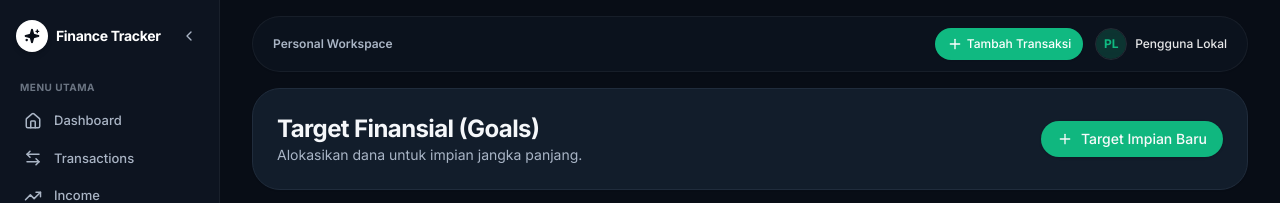
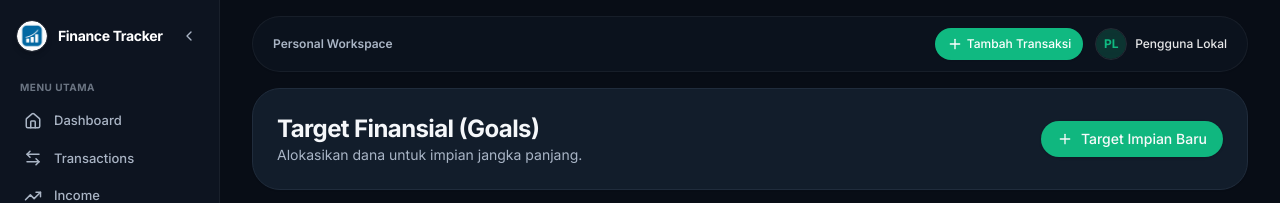
Before and after one commit to jojomilo123/finance-tracker-v2, a Next.js app: page /goals in a window 1280 px wide. Shown: the top 203 px of the page. Built offline with nearby package versions, Linux system fonts and the light colour scheme.

Commit message:
feat: Use custom growth chart image as app logo

```diff
--- a/app/layout.tsx
+++ b/app/layout.tsx
@@ -8,6 +8,10 @@ const inter = Inter({ subsets: ["latin"] });
 export const metadata: Metadata = {
   title: "Finance Tracker",
   description: "Aplikasi pencatatan keuangan pribadi lokal. Catat pemasukan, pengeluaran, anggaran, dan target finansial Anda.",
+  icons: {
+    icon: "/logo.png",
+    apple: "/logo.png",
+  },
 };
 
 export default function RootLayout({
--- a/components/layout/sidebar.tsx
+++ b/components/layout/sidebar.tsx
@@ -2,6 +2,7 @@
 
 import * as React from "react";
 import Link from "next/link";
+import Image from "next/image";
 import { usePathname } from "next/navigation";
 import { cn } from "@/lib/utils";
 import {
@@ -88,9 +89,15 @@ export function Sidebar() {
       >
         {/* Header */}
         <div className={cn("flex items-center px-4 py-5", collapsed ? "justify-center" : "justify-between")}>
-          <Link href="/dashboard" className="flex items-center space-x-2">
-            <div className="p-2 rounded-xl bg-white text-[#080D16] shadow-md">
-              <Sparkles className="h-4 w-4 fill-current" />
+          <Link href="/dashboard" className="flex items-center space-x-2.5">
+            <div className="relative h-8 w-8 rounded-xl overflow-hidden shadow-md shrink-0 border border-white/10">
+              <Image
+                src="/logo.png"
+                alt="Finance Tracker Logo"
+                width={32}
+                height={32}
+                className="object-cover rounded-xl"
+              />
             </div>
             {!collapsed && <span className="text-sm font-bold text-white tracking-tight">Finance Tracker</span>}
           </Link>
```
Also changed, not shown: public/images/logo.png (added), public/logo.png (added).
